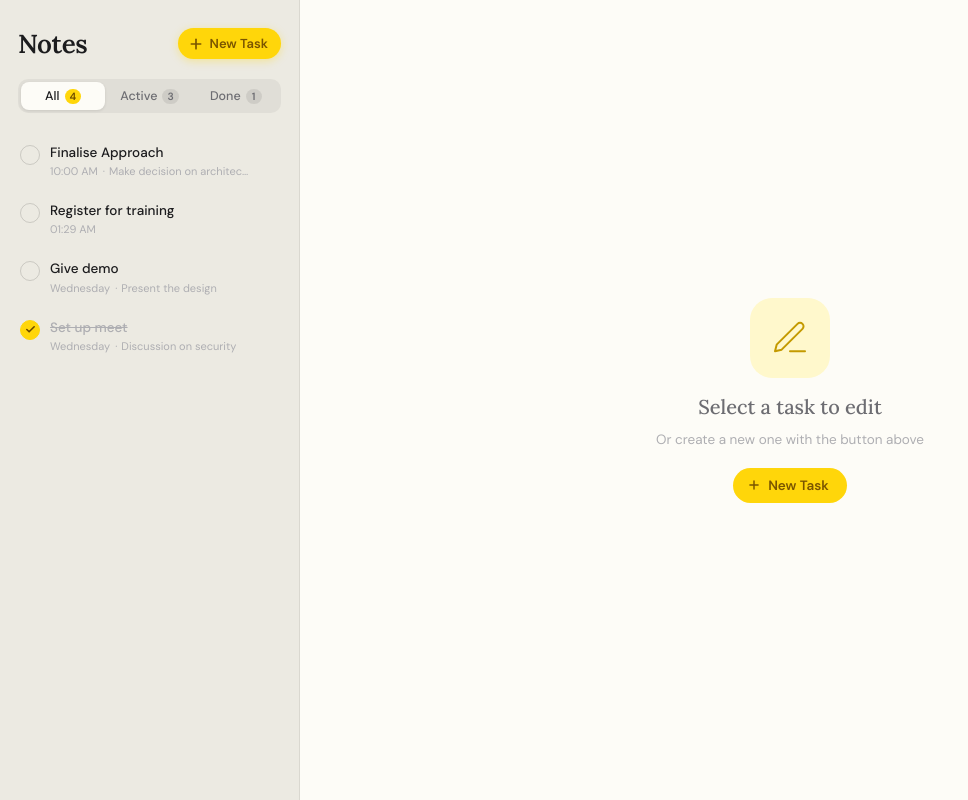
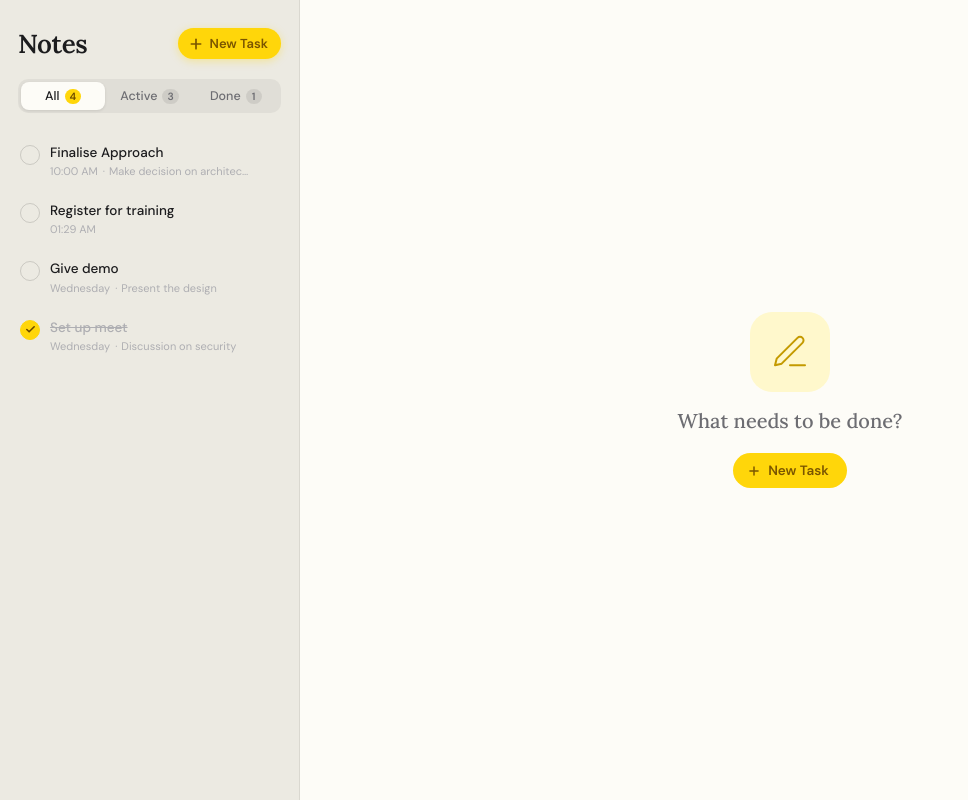
Before and after one commit to anishbb7/cait_todo, an Angular app: page / in a window 1280 px wide. Shown: the whole page, without its empty margins (0-968 px from the left). Built offline with nearby package versions, Linux system fonts and the light colour scheme.

Commit message:
Remove comments

```diff
--- a/src/app/app.component.html
+++ b/src/app/app.component.html
@@ -1,15 +1,11 @@
 <div class="workspace">
 
-  <!-- ══════════════════════════════════════════
-       SIDEBAR
-  ══════════════════════════════════════════ -->
   <aside class="sidebar">
 
-    <!-- Sidebar header -->
     <div class="sidebar-header">
       <div class="sidebar-top">
         <h1 class="app-title">Notes</h1>
-        <button class="new-btn" (click)="openCreate()" title="New task (⌘N)">
+        <button class="new-btn" (click)="openCreate()" title="New task (Ctrl+N)">
           <svg width="16" height="16" viewBox="0 0 24 24" fill="none" stroke="currentColor"
                stroke-width="2.5" stroke-linecap="round" stroke-linejoin="round">
             <line x1="12" y1="5" x2="12" y2="19"/><line x1="5" y1="12" x2="19" y2="12"/>
@@ -18,7 +14,6 @@
         </button>
       </div>
 
-      <!-- Filter tabs -->
       <div class="filter-tabs">
         <button class="tab" [class.active]="filter === 'all'"    (click)="setFilter('all')">
           All
@@ -35,7 +30,6 @@
       </div>
     </div>
 
-    <!-- Task list -->
     <ul class="task-list" *ngIf="filteredTodos.length > 0">
       <li
         *ngFor="let todo of filteredTodos; trackBy: trackById"
@@ -46,7 +40,6 @@
         (click)="selectTodo(todo)"
         [@listItem]
       >
-        <!-- Delete confirm overlay -->
         <div class="delete-overlay" *ngIf="deletingId === todo.id" (click)="$event.stopPropagation()">
           <span class="delete-label">Delete this task?</span>
           <div class="delete-btns">
@@ -55,7 +48,6 @@
           </div>
         </div>
 
-        <!-- Checkbox -->
         <button
           class="check"
           [class.checked]="todo.completed"
@@ -69,7 +61,6 @@
           </svg>
         </button>
 
-        <!-- Text content -->
         <div class="task-text">
           <p class="task-title">{{ todo.title }}</p>
           <p class="task-meta">
@@ -78,7 +69,6 @@
           </p>
         </div>
 
-        <!-- Delete trigger -->
         <button
           class="trash-btn"
           (click)="confirmDelete(todo.id, $event)"
@@ -96,19 +86,14 @@
       </li>
     </ul>
 
-    <!-- Empty sidebar state -->
     <div class="sidebar-empty" *ngIf="filteredTodos.length === 0">
       <p>No {{ filter === 'done' ? 'completed' : filter === 'active' ? 'active' : '' }} tasks</p>
     </div>
 
   </aside>
 
-  <!-- ══════════════════════════════════════════
-       MAIN PANEL
-  ══════════════════════════════════════════ -->
   <main class="panel">
 
-    <!-- Idle / nothing selected -->
     <div class="panel-idle" *ngIf="!panelVisible" [@panelFade]>
       <div class="idle-icon">
         <svg width="40" height="40" viewBox="0 0 24 24" fill="none" stroke="currentColor"
@@ -117,8 +102,7 @@
           <path d="M16.5 3.5a2.121 2.121 0 0 1 3 3L7 19l-4 1 1-4L16.5 3.5z"/>
         </svg>
       </div>
-      <h2 class="idle-title">Select a task to edit</h2>
-      <p class="idle-sub">Or create a new one with the button above</p>
+      <h2 class="idle-title">What needs to be done?</h2>
         <button class="idle-new-btn" (click)="openCreate()">
             <svg width="14" height="14" viewBox="0 0 24 24" fill="none" stroke="currentColor"
                  stroke-width="2.5" stroke-linecap="round" stroke-linejoin="round">
@@ -128,10 +112,8 @@
         </button>
     </div>
 
-    <!-- Edit / Create panel -->
     <div class="panel-editor" *ngIf="panelVisible" [@panelFade]>
 
-      <!-- Panel toolbar -->
       <div class="panel-toolbar">
         <div class="panel-toolbar-left">
           <span class="panel-mode-label">
@@ -150,7 +132,7 @@
             class="toolbar-btn save-btn"
             (click)="savePanel()"
             [disabled]="!panelTitle.trim()"
-            title="Save (⌘S)"
+            title="Save (Ctrl+S)"
           >
             <svg width="14" height="14" viewBox="0 0 24 24" fill="none" stroke="currentColor"
                  stroke-width="2.5" stroke-linecap="round" stroke-linejoin="round">
@@ -163,19 +145,15 @@
         </div>
       </div>
 
-      <!-- Rule line under toolbar -->
       <div class="panel-rule"></div>
 
-      <!-- Form fields -->
       <div class="panel-form">
-        <!-- Date stamp -->
         <p class="panel-datestamp" *ngIf="selectedTodo">
           {{ formatDate(selectedTodo.updatedAt || selectedTodo.createdAt) }}
           <span *ngIf="selectedTodo.completed" class="completed-badge">Completed</span>
         </p>
         <p class="panel-datestamp" *ngIf="!selectedTodo">Just now</p>
 
-        <!-- Title -->
         <textarea
           #panelTitleInput
           class="field-title"
@@ -187,10 +165,8 @@
           (keydown.enter)="$event.preventDefault()"
         ></textarea>
 
-        <!-- Divider -->
         <div class="field-divider"></div>
 
-        <!-- Note -->
         <textarea
           class="field-note"
           placeholder="Add a note…"
@@ -200,7 +176,6 @@
           maxlength="2000"
         ></textarea>
 
-        <!-- Error -->
         <p class="panel-error" *ngIf="panelError">{{ panelError }}</p>
       </div>
 
--- a/src/app/app.module.ts
+++ b/src/app/app.module.ts
@@ -2,7 +2,7 @@ import { NgModule } from '@angular/core';
 import { BrowserModule } from '@angular/platform-browser';
 import { BrowserAnimationsModule } from '@angular/platform-browser/animations';
 import { FormsModule } from '@angular/forms';
-import { HttpClientModule } from '@angular/common/http'; // Keep for when API is ready
+import { HttpClientModule } from '@angular/common/http';
 
 import { AppComponent } from './app.component';
 
```
Also changed, not shown: src/app/app.component.scss (+0 -20 lines), src/app/app.component.ts (+5 -6 lines), src/app/todo.service.ts (+3 -4 lines). Lines whose indentation alone changed are shown as unchanged.
